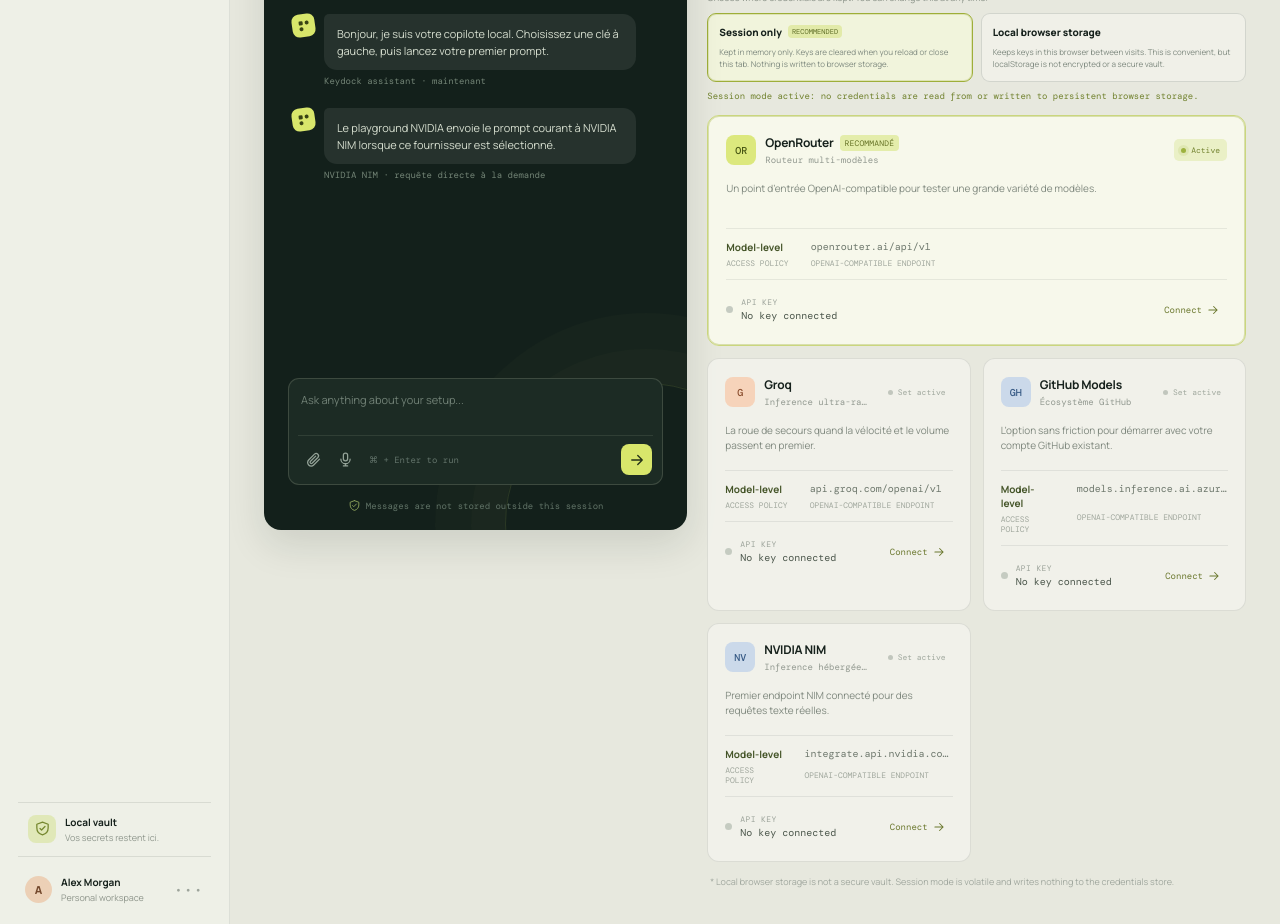
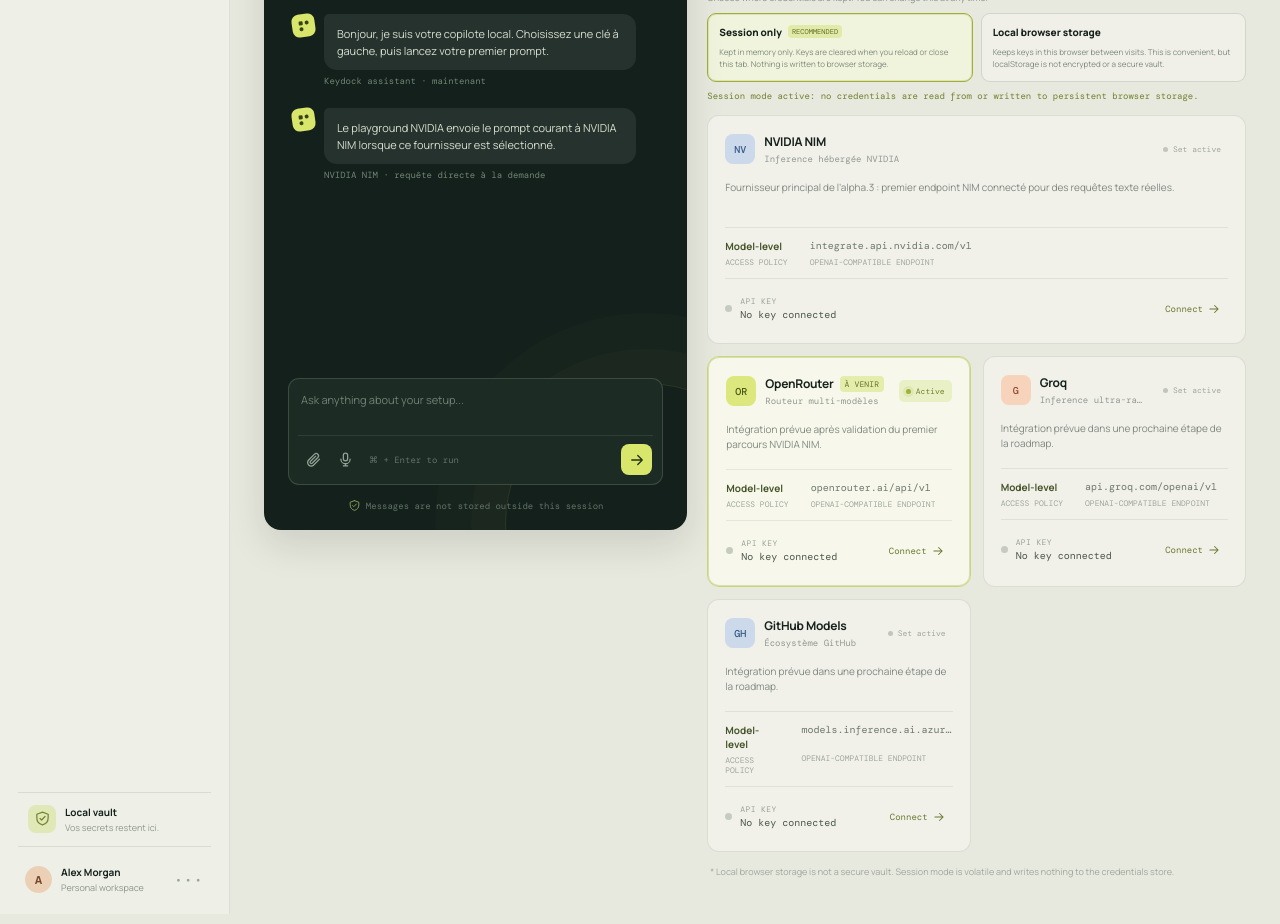
Before and after one commit to sieni7/byok_tester, a React (Vite) app: page / in a window 1280 px wide. Shown: the part 520-1444 px from the top of the page. Built offline with nearby package versions, Linux system fonts and the light colour scheme.

Commit message:
feat(alpha.3): make NVIDIA NIM the lead provider

```diff
--- a/src/core/provider-registry.ts
+++ b/src/core/provider-registry.ts
@@ -3,44 +3,44 @@ import type { Provider } from '../types'
 /** Provider metadata only. Pricing and quota live on model access policies. */
 export const providers: Provider[] = [
   {
+    id: 'nvidia',
+    name: 'NVIDIA NIM',
+    shortName: 'NV',
+    family: 'Inference hébergée NVIDIA',
+    description: 'Fournisseur principal de l’alpha.3 : premier endpoint NIM connecté pour des requêtes texte réelles.',
+    endpoint: 'integrate.api.nvidia.com/v1',
+    accent: 'blue',
+    badge: 'Actif · alpha.3',
+  },
+  {
     id: 'openrouter',
     name: 'OpenRouter',
     shortName: 'OR',
     family: 'Routeur multi-modèles',
-    description: 'Un point d’entrée OpenAI-compatible pour tester une grande variété de modèles.',
+    description: 'Intégration prévue après validation du premier parcours NVIDIA NIM.',
     endpoint: 'openrouter.ai/api/v1',
     accent: 'lime',
-    badge: 'Recommandé',
+    badge: 'À venir',
   },
   {
     id: 'groq',
     name: 'Groq',
     shortName: 'G',
     family: 'Inference ultra-rapide',
-    description: 'La roue de secours quand la vélocité et le volume passent en premier.',
+    description: 'Intégration prévue dans une prochaine étape de la roadmap.',
     endpoint: 'api.groq.com/openai/v1',
     accent: 'orange',
-    badge: 'Rapide',
+    badge: 'À venir',
   },
   {
     id: 'github',
     name: 'GitHub Models',
     shortName: 'GH',
     family: 'Écosystème GitHub',
-    description: 'L’option sans friction pour démarrer avec votre compte GitHub existant.',
+    description: 'Intégration prévue dans une prochaine étape de la roadmap.',
     endpoint: 'models.inference.ai.azure.com',
     accent: 'blue',
-    badge: 'Sans friction',
-  },
-  {
-    id: 'nvidia',
-    name: 'NVIDIA NIM',
-    shortName: 'NV',
-    family: 'Inference hébergée NVIDIA',
-    description: 'Premier endpoint NIM connecté pour des requêtes texte réelles.',
-    endpoint: 'integrate.api.nvidia.com/v1',
-    accent: 'blue',
-    badge: 'NIM',
+    badge: 'À venir',
   },
 ]
 
```
